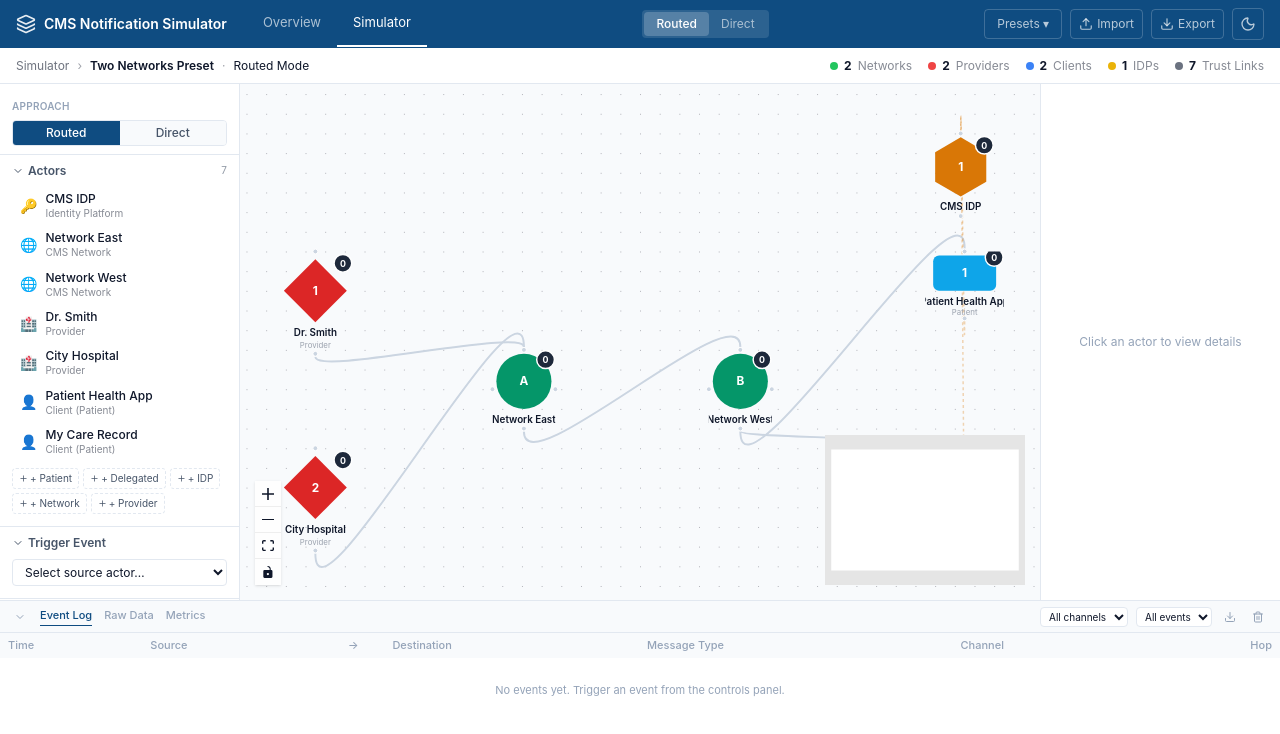
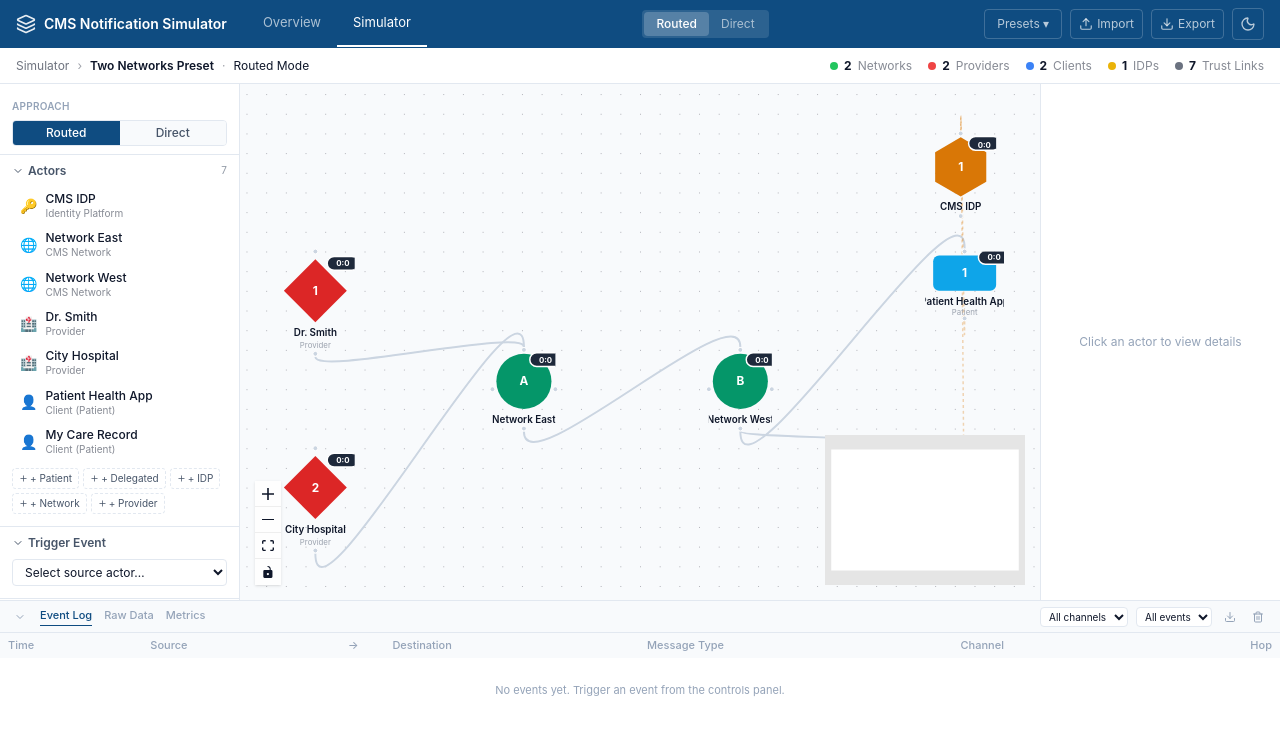
Before and after one commit to GinoCanessa/cms-notification-simulator, a React (Vite) app: page /simulator in a window 1280 px wide. Shown: the top 734 px of the page. Built offline with nearby package versions, Linux system fonts and the light colour scheme.

Commit message:
Actor counter updates

```diff
--- a/src/components/graph/nodes/ClientDelegatedNode.tsx
+++ b/src/components/graph/nodes/ClientDelegatedNode.tsx
@@ -5,7 +5,7 @@ interface ClientDelegatedNodeData {
   label: string;
   shortId: string;
   isAnimating?: boolean;
-  messageCount?: number;
+  messageCount?: string;
 }
 
 const FILL = "#7C3AED";
@@ -14,7 +14,7 @@ const H = 36;
 const RX = 6;
 
 function ClientDelegatedNode({ data }: NodeProps) {
-  const { label, shortId, isAnimating, messageCount = 0 } =
+  const { label, shortId, isAnimating, messageCount = '0:0' } =
     data as unknown as ClientDelegatedNodeData;
 
   return (
@@ -66,14 +66,14 @@ function ClientDelegatedNode({ data }: NodeProps) {
         </text>
 
         {/* Message count badge */}
-        <circle cx={W / 2 - 2} cy={-(H / 2 - 2)} r={9} fill="#1E293B" stroke="white" strokeWidth={1.5} />
+        <rect x={W / 2 - 18} y={-(H / 2 + 5)} width={32} height={14} rx={7} fill="#1E293B" stroke="white" strokeWidth={1.5} />
         <text
           x={W / 2 - 2}
           y={-(H / 2 - 2)}
           fill="white"
           textAnchor="middle"
           dominantBaseline="central"
-          fontSize="9"
+          fontSize="8"
           fontWeight="700"
         >
           {messageCount}
--- a/src/components/graph/nodes/ClientPatientNode.tsx
+++ b/src/components/graph/nodes/ClientPatientNode.tsx
@@ -5,7 +5,7 @@ interface ClientPatientNodeData {
   label: string;
   shortId: string;
   isAnimating?: boolean;
-  messageCount?: number;
+  messageCount?: string;
 }
 
 const FILL = "#0EA5E9";
@@ -14,7 +14,7 @@ const H = 36;
 const RX = 6;
 
 function ClientPatientNode({ data }: NodeProps) {
-  const { label, shortId, isAnimating, messageCount = 0 } =
+  const { label, shortId, isAnimating, messageCount = '0:0' } =
     data as unknown as ClientPatientNodeData;
 
   return (
@@ -66,14 +66,14 @@ function ClientPatientNode({ data }: NodeProps) {
         </text>
 
         {/* Message count badge */}
-        <circle cx={W / 2 - 2} cy={-(H / 2 - 2)} r={9} fill="#1E293B" stroke="white" strokeWidth={1.5} />
+        <rect x={W / 2 - 18} y={-(H / 2 + 5)} width={32} height={14} rx={7} fill="#1E293B" stroke="white" strokeWidth={1.5} />
         <text
           x={W / 2 - 2}
           y={-(H / 2 - 2)}
           fill="white"
           textAnchor="middle"
           dominantBaseline="central"
-          fontSize="9"
+          fontSize="8"
           fontWeight="700"
         >
           {messageCount}
--- a/src/components/graph/nodes/IdpNode.tsx
+++ b/src/components/graph/nodes/IdpNode.tsx
@@ -5,7 +5,7 @@ interface IdpNodeData {
   label: string;
   shortId: string;
   isAnimating?: boolean;
-  messageCount?: number;
+  messageCount?: string;
 }
 
 const FILL = "#D97706";
@@ -20,7 +20,7 @@ function hexPoints(r: number): string {
 }
 
 function IdpNode({ data }: NodeProps) {
-  const { label, shortId, isAnimating, messageCount = 0 } = data as unknown as IdpNodeData;
+  const { label, shortId, isAnimating, messageCount = '0:0' } = data as unknown as IdpNodeData;
 
   const svgW = HEX_R * 2 + 12;
   const svgH = HEX_R * 2 + 24;
@@ -64,14 +64,14 @@ function IdpNode({ data }: NodeProps) {
         </text>
 
         {/* Message count badge */}
-        <circle cx={HEX_R - 6} cy={-(HEX_R - 8)} r={9} fill="#1E293B" stroke="white" strokeWidth={1.5} />
+        <rect x={HEX_R - 22} y={-(HEX_R + 1)} width={32} height={14} rx={7} fill="#1E293B" stroke="white" strokeWidth={1.5} />
         <text
           x={HEX_R - 6}
           y={-(HEX_R - 8)}
           fill="white"
           textAnchor="middle"
           dominantBaseline="central"
-          fontSize="9"
+          fontSize="8"
           fontWeight="700"
         >
           {messageCount}
--- a/src/components/graph/nodes/NetworkNode.tsx
+++ b/src/components/graph/nodes/NetworkNode.tsx
@@ -5,7 +5,7 @@ interface NetworkNodeData {
   label: string;
   shortId: string;
   isAnimating?: boolean;
-  messageCount?: number;
+  messageCount?: string;
 }
 
 const FILL = "#059669";
@@ -14,7 +14,7 @@ const SVG_SIZE = R * 2 + 8;
 const HALF = SVG_SIZE / 2;
 
 function NetworkNode({ data }: NodeProps) {
-  const { label, shortId, isAnimating, messageCount = 0 } = data as unknown as NetworkNodeData;
+  const { label, shortId, isAnimating, messageCount = '0:0' } = data as unknown as NetworkNodeData;
 
   return (
     <div style={{ position: "relative" }}>
@@ -49,14 +49,14 @@ function NetworkNode({ data }: NodeProps) {
         </text>
 
         {/* Message count badge */}
-        <circle cx={R - 6} cy={-(R - 6)} r={9} fill="#1E293B" stroke="white" strokeWidth={1.5} />
+        <rect x={R - 22} y={-(R + 1)} width={32} height={14} rx={7} fill="#1E293B" stroke="white" strokeWidth={1.5} />
         <text
           x={R - 6}
           y={-(R - 6)}
           fill="white"
           textAnchor="middle"
           dominantBaseline="central"
-          fontSize="9"
+          fontSize="8"
           fontWeight="700"
         >
           {messageCount}
--- a/src/components/graph/nodes/ProviderNode.tsx
+++ b/src/components/graph/nodes/ProviderNode.tsx
@@ -5,14 +5,14 @@ interface ProviderNodeData {
   label: string;
   shortId: string;
   isAnimating?: boolean;
-  messageCount?: number;
+  messageCount?: string;
 }
 
 const FILL = "#DC2626";
 const SIZE = 40;
 
 function ProviderNode({ data }: NodeProps) {
-  const { label, shortId, isAnimating, messageCount = 0 } = data as unknown as ProviderNodeData;
+  const { label, shortId, isAnimating, messageCount = '0:0' } = data as unknown as ProviderNodeData;
 
   return (
     <div style={{ position: "relative" }}>
@@ -55,14 +55,14 @@ function ProviderNode({ data }: NodeProps) {
         </text>
 
         {/* Message count badge */}
-        <circle cx={SIZE - 12} cy={-SIZE + 12} r={9} fill="#1E293B" stroke="white" strokeWidth={1.5} />
+        <rect x={SIZE - 28} y={-SIZE + 5} width={32} height={14} rx={7} fill="#1E293B" stroke="white" strokeWidth={1.5} />
         <text
           x={SIZE - 12}
           y={-SIZE + 12}
           fill="white"
           textAnchor="middle"
           dominantBaseline="central"
-          fontSize="9"
+          fontSize="8"
           fontWeight="700"
         >
           {messageCount}
--- a/src/components/simulator/ControlsPanel.tsx
+++ b/src/components/simulator/ControlsPanel.tsx
@@ -10,6 +10,7 @@ import {
   ChevronDown,
   ChevronRight,
   Repeat,
+  RotateCcw,
 } from 'lucide-react';
 import { useGraphStore } from '../../stores/graphStore';
 import { useSimulationStore } from '../../stores/simulationStore';
@@ -78,6 +79,7 @@ export default function ControlsPanel() {
   const addActor = useGraphStore((s) => s.addActor);
   const removeActor = useGraphStore((s) => s.removeActor);
   const addDirectChannel = useGraphStore((s) => s.addDirectChannel);
+  const clearDirectChannels = useGraphStore((s) => s.clearDirectChannels);
 
   const approach = useSimulationStore((s) => s.approach);
   const speed = useSimulationStore((s) => s.speed);
@@ -97,6 +99,7 @@ export default function ControlsPanel() {
   const simulationReset = useSimulationStore((s) => s.reset);
 
   const addEntries = useEventLogStore((s) => s.addEntries);
+  const clearLog = useEventLogStore((s) => s.clearLog);
   const incrementMessageCounts = useSimulationStore((s) => s.incrementMessageCounts);
   const resetMessageCounts = useSimulationStore((s) => s.resetMessageCounts);
 
@@ -152,15 +155,17 @@ export default function ControlsPanel() {
       }
 
       for (const group of groups) {
-        // Collect unique actor IDs involved in this group
-        const involvedActors: string[] = [];
+        // Collect unique sender and receiver IDs involved in this group
+        const senderIds: string[] = [];
+        const receiverIds: string[] = [];
         for (const hop of group) {
-          involvedActors.push(hop.fromId, hop.toId);
+          senderIds.push(hop.fromId);
+          receiverIds.push(hop.toId);
           const edgeId = findEdgeId(hop.fromId, hop.toId);
           if (edgeId) addAnimatingEdge(edgeId);
           addAnimatingNode(hop.toId);
         }
-        incrementMessageCounts(involvedActors);
+        incrementMessageCounts(senderIds, receiverIds);
 
         await new Promise((resolve) => setTimeout(resolve, hopDuration));
 
@@ -603,7 +608,20 @@ export default function ControlsPanel() {
             </button>
           </div>
 
-          {/* Compare loop toggle */}
+          <button
+            onClick={() => { stopCompareLoop(); simulationReset(); clearLog(); clearDirectChannels(); }}
+            disabled={isPlaying}
+            className={`w-full flex items-center justify-center gap-1.5 text-xs px-2 py-1.5 rounded
+              border transition-colors ${
+              isPlaying
+                ? 'border-[var(--color-border)] text-[var(--color-text-tertiary)] bg-[var(--color-surface-alt)] cursor-not-allowed opacity-50'
+                : 'border-[var(--color-border)] text-[var(--color-text-secondary)] bg-[var(--color-surface-alt)] hover:border-[var(--color-brand)] hover:text-[var(--color-brand)]'
+            }`}
+            title="Reset all events, logs, and message counts without removing actors"
+          >
+            <RotateCcw size={12} />
+            Reset Events
+          </button>
           <div className="pt-1 border-t border-[var(--color-border)]">
             <button
               disabled={!canCompare && !compare.active}
--- a/src/components/simulator/GraphCanvas.tsx
+++ b/src/components/simulator/GraphCanvas.tsx
@@ -122,7 +122,10 @@ export default function GraphCanvas() {
         label: actor.name,
         shortId: actor.id.split('-').pop()?.toUpperCase() ?? actor.id,
         isAnimating: animatingNodes.has(actor.id),
-        messageCount: messageCounts.get(actor.id) ?? 0,
+        messageCount: (() => {
+          const counts = messageCounts.get(actor.id);
+          return counts ? `${counts.received}:${counts.sent}` : '0:0';
+        })(),
       },
     }));
   }, [actors, positions, animatingNodes, messageCounts]);
--- a/src/stores/simulationStore.ts
+++ b/src/stores/simulationStore.ts
@@ -19,7 +19,7 @@ interface SimulationStore {
   animatingNodes: Set<string>;
   pendingHops: NotificationHop[];
   compare: CompareState;
-  messageCounts: Map<string, number>;
+  messageCounts: Map<string, { sent: number; received: number }>;
 
   setApproach: (approach: 'routed' | 'direct') => void;
   setSpeed: (speed: number) => void;
@@ -32,7 +32,7 @@ interface SimulationStore {
   removeAnimatingNode: (nodeId: string) => void;
   setPendingHops: (hops: NotificationHop[]) => void;
   setCompare: (compare: Partial<CompareState>) => void;
-  incrementMessageCounts: (actorIds: string[]) => void;
+  incrementMessageCounts: (senderIds: string[], receiverIds: string[]) => void;
   resetMessageCounts: () => void;
   reset: () => void;
 }
@@ -91,11 +91,16 @@ export const useSimulationStore = create<SimulationStore>((set) => ({
   setCompare: (partial) =>
     set((state) => ({ compare: { ...state.compare, ...partial } })),
 
-  incrementMessageCounts: (actorIds) =>
+  incrementMessageCounts: (senderIds, receiverIds) =>
     set((state) => {
       const next = new Map(state.messageCounts);
-      for (const id of actorIds) {
-        next.set(id, (next.get(id) ?? 0) + 1);
+      for (const id of senderIds) {
+        const prev = next.get(id) ?? { sent: 0, received: 0 };
+        next.set(id, { ...prev, sent: prev.sent + 1 });
+      }
+      for (const id of receiverIds) {
+        const prev = next.get(id) ?? { sent: 0, received: 0 };
+        next.set(id, { ...prev, received: prev.received + 1 });
       }
       return { messageCounts: next };
     }),
```
Also changed, not shown: 1 other file (tests, documents, lock files or other folders).
